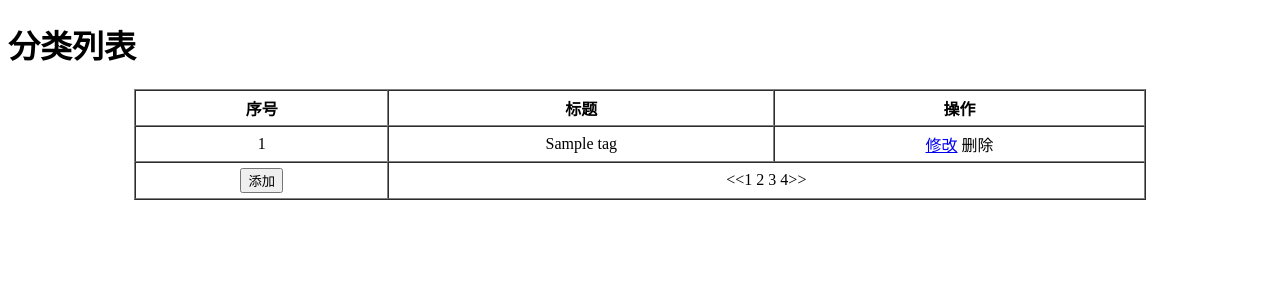
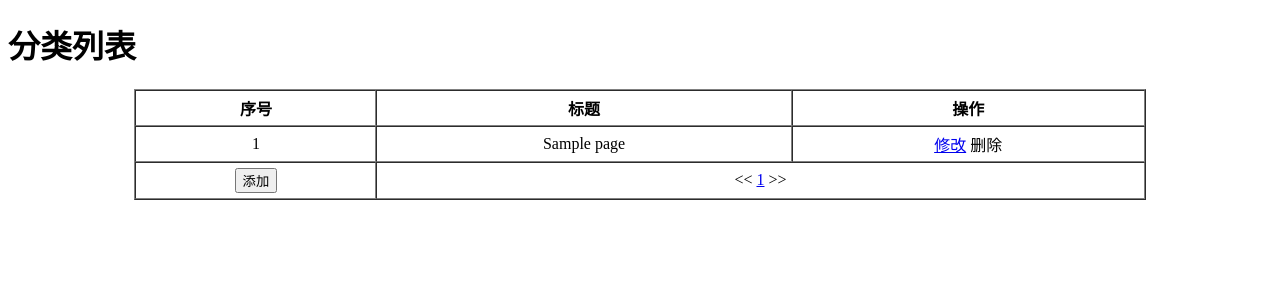
Before and after one commit to Pyitems/XSItems, a Django app: template templates/art/tags_list.html in a window 1280 px wide. Shown: the top 300 px of the page. Run offline with Django 3.2, Linux system fonts and the light colour scheme; the template is opened without the code that fills it: most values are stand-ins (such as "Sample title", 1, 10 or a date in 2020).

Commit message:
简单添加分页功能

```diff
--- a/artapp/urls.py
+++ b/artapp/urls.py
@@ -18,7 +18,7 @@
 
 urlpatterns = [
     url(r'^tags/', views.add_tags),
-    url(r'^tags_list/', views.tag_list),
+    url(r'^tags_list/(\d+)/$', views.tag_list, name='tags_list'),
     url(r'^index/', views.index),
     url(r'^del_tag/', views.delete_tag),
 
--- a/templates/art/tags_list.html
+++ b/templates/art/tags_list.html
@@ -13,9 +13,9 @@
     <th>操作</th>
     </thead>
     <tbody>
-    {% for tag in tags %}
+    {% for tag in tags.page.object_list %}
     <tr>
-    <td align="center">{{ forloop.counter }}</td>
+    <td align="center">{{ tag.id }}</td>
     <td align="center">{{ tag.title }}</td>
     <td align="center">
         <a href="/art/tags/?id={{ tag.id }}">修改</a>
@@ -27,7 +27,9 @@
     <tfoot>
     <td align="center"><button onclick="add()">添加</button></td>
     <td colspan="2" align="center">
-        &lt;&lt;1 2 3 4&gt;&gt;
+        &lt;&lt;{% for page in tags.page_range %}
+        <a href="{% url 'artapp:tags_list' page %}">{{ page }}</a>
+        {% endfor %}&gt;&gt;
     </td>
     </tfoot>
 </table>
```
Also changed, not shown: artapp/views.py (+11 -4 lines), db.sqlite3.
